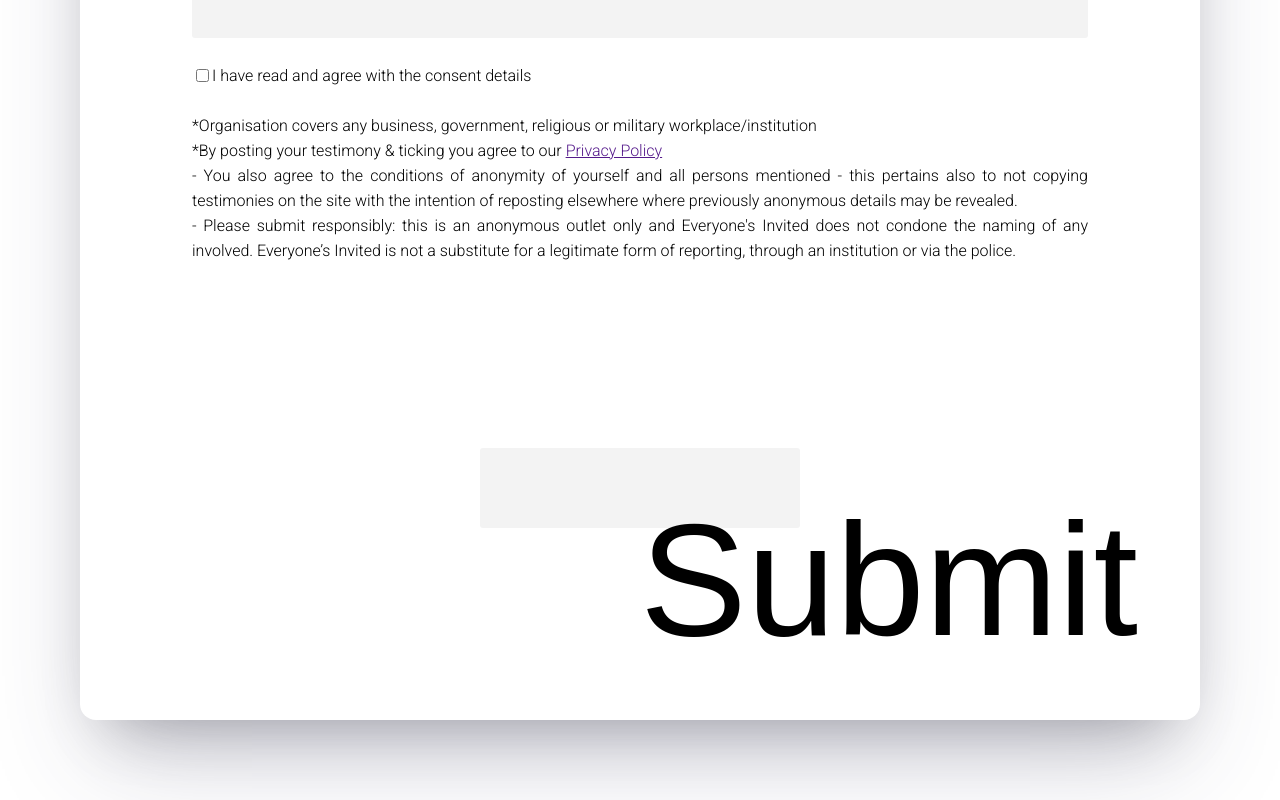
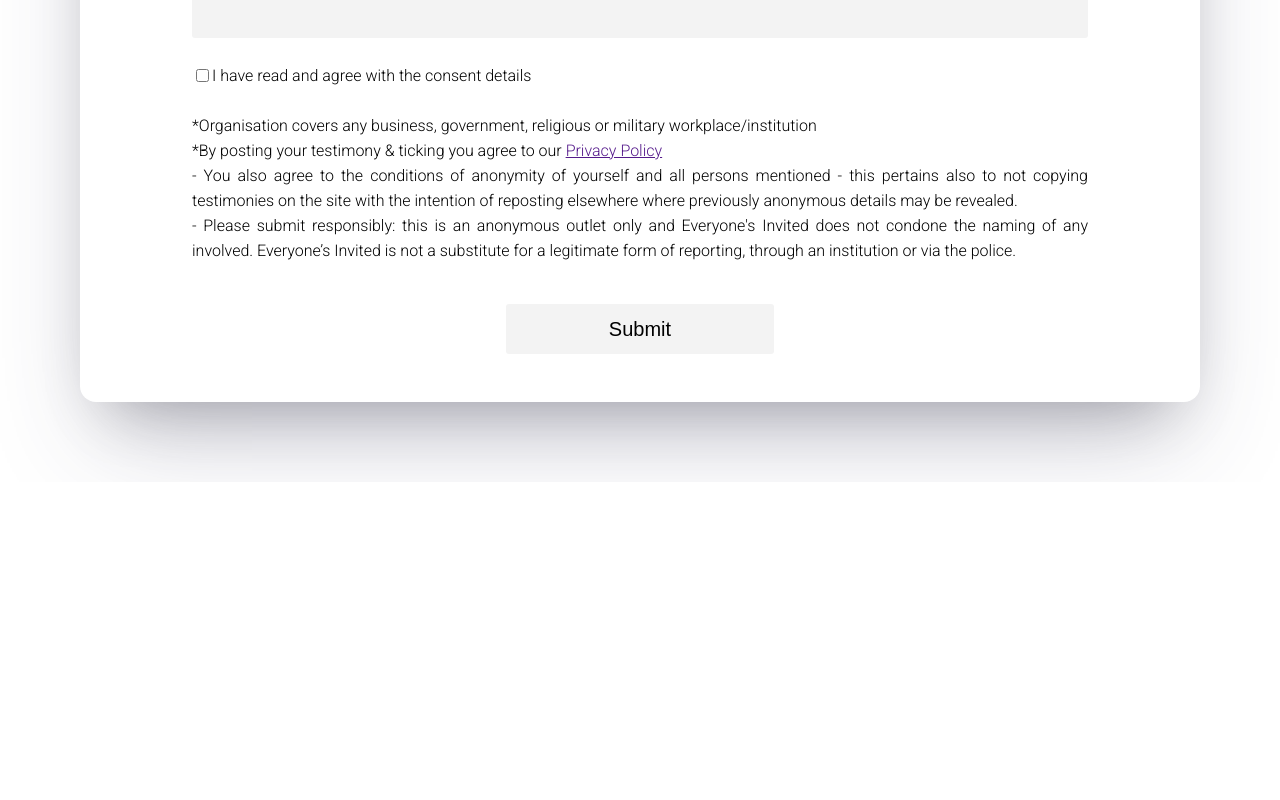
Before and after one commit to EveryonesInvited/website, a Next.js app: page / in a window 1280 px wide. Shown: the part 630-1430 px from the top of the page. After the commit the page ends 1112 px from the top, so only its background shows below. Built offline with nearby package versions, Linux system fonts and the light colour scheme.

Commit message:
starts replacing css with styled components

```diff
--- a/components/form.tsx
+++ b/components/form.tsx
@@ -1,10 +1,4 @@
-import React, {
-  useState,
-  ChangeEvent,
-  FormEvent,
-  FC,
-  ReactElement,
-} from 'react';
+import React, { useState, ChangeEvent, FormEvent, FC } from 'react';
 import styled from 'styled-components';
 
 import SubmitButton from '../elements/SubmitButton';
@@ -129,15 +123,7 @@ const Form: FC = () => {
           </p>
         </div>
         <br />
-        <SubmitButton
-          className={styles.submit}
-          value="Submit"
-          type="submit"
-          color="primary"
-          bg="secondary"
-        >
-          Submit
-        </SubmitButton>
+        <SubmitButton label="Submit" />
       </form>
     </FormContainer>
   );
--- a/elements/BaseButton.ts
+++ b/elements/BaseButton.ts
@@ -1,9 +1,25 @@
 import styled from 'styled-components';
-import { color, ColorProps } from 'styled-system';
+import {
+  border,
+  BorderProps,
+  color,
+  ColorProps,
+  layout,
+  LayoutProps,
+  space,
+  SpaceProps,
+  typography,
+  TypographyProps,
+} from 'styled-system';
 
-const BaseButton = styled.button<ColorProps>`
-  font-size: 10em;
+const BaseButton = styled.button<
+  ColorProps & TypographyProps & SpaceProps & LayoutProps & BorderProps
+>`
+  ${typography};
   ${color};
+  ${space};
+  ${layout};
+  ${border};
 `;
 
 export default BaseButton;
--- a/elements/SubmitButton.ts
+++ /dev/null
@@ -1,18 +0,0 @@
-import styled from 'styled-components';
-import BaseButton from './BaseButton';
-import { color, ColorProps, typography, TypographyProps } from 'styled-system';
-
-const SubmitButton = styled(BaseButton)<ColorProps & TypographyProps>`
-  // font-size: 1em;
-  margin: 1em;
-  padding: 0.25em 1em;
-  border-radius: 3px;
-  border: none;
-  width: 30%;
-  height: 50px;
-  resize: vertical;
-  ${typography};
-  ${color}
-`;
-
-export default SubmitButton;
--- /dev/null
+++ b/elements/SubmitButton.tsx
@@ -0,0 +1,28 @@
+import { FC } from 'react';
+import BaseButton from './BaseButton';
+
+interface ButtonProps {
+  label: string;
+}
+
+const SubmitButton: FC<ButtonProps> = ({ label }) => {
+  return (
+    <BaseButton
+      type="submit"
+      color="primary"
+      bg="secondary"
+      fontSize={3}
+      m={4}
+      py={1}
+      px={4}
+      height="50px"
+      width="30%"
+      border="none"
+      borderRadius="3px"
+    >
+      {label}
+    </BaseButton>
+  );
+};
+
+export default SubmitButton;
--- a/elements/TextInput.ts
+++ b/elements/TextInput.ts
@@ -1,5 +1,4 @@
 import styled from 'styled-components';
-import baseInput from './BaseInput';
 import { color, ColorProps } from 'styled-system';
 
 const TextInput = styled.textarea<ColorProps>`
--- a/pages/index.tsx
+++ b/pages/index.tsx
@@ -10,7 +10,6 @@ export default function Home() {
         <meta name="description" content="Generated by create next app" />
         <link rel="icon" href="/favicon.ico" />
       </Head>
-
       <main>
         <Form />
       </main>
--- a/styles/theme.ts
+++ b/styles/theme.ts
@@ -33,4 +33,4 @@ const space = {
   11: '7.5rem', // 120px
 };
 
-export default { colors };
+export default { colors, fontSizes, space };
```
